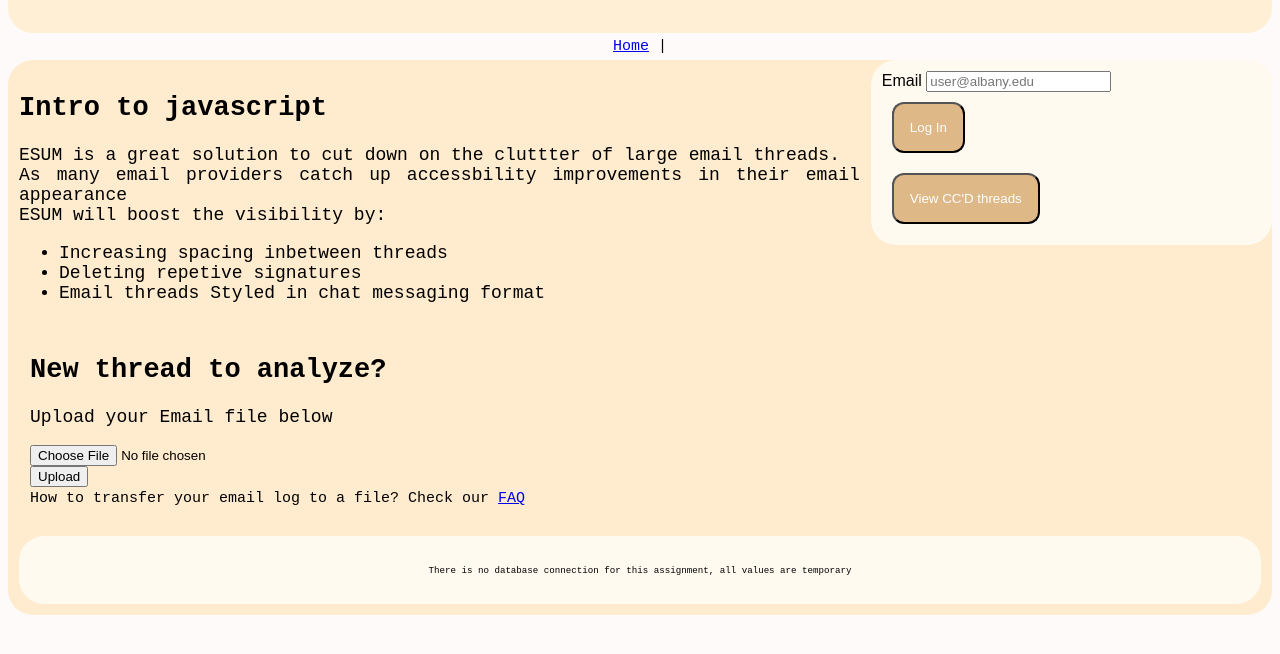
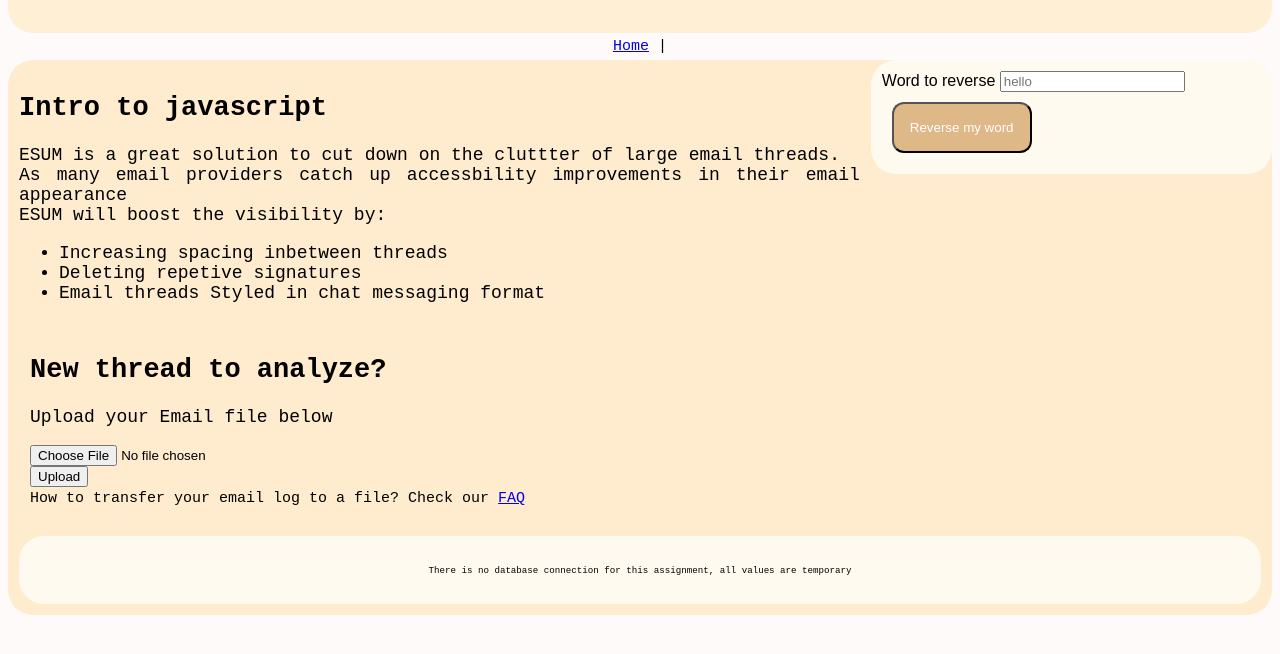
Before and after one commit to Vy4thewin/Javascript, a plain HTML site: page index.html in a window 1280 px wide. Shown: the part 130-784 px from the top of the page. Drawn offline with Linux system fonts and the light colour scheme; a script that the page names is missing.

Commit message:
Update index.html

```diff
--- a/index.html
+++ b/index.html
@@ -29,13 +29,9 @@
         <aside>
 
             <label for="welcome"></label>
-            <label for="email" id="label">Email</label>
-            <input type="email" id="email" name="email" placeholder="user@albany.edu" required>
-             <br><button id="btnLog" class="button">Log In</button>
-
-
-
-            <br><button id="btnCC" class="button">View CC'D threads</button>
+            <label for="word" id="label">Word to reverse</label>
+            <input type="Text" id="wrdverse" name="Word to reverse" placeholder="hello" required>
+             <br><button id="btnLog" class="button">Reverse my word</button>
 
         </aside>
             <!--Will connect users to a login page to retrieve their verison of the text file-->
```
